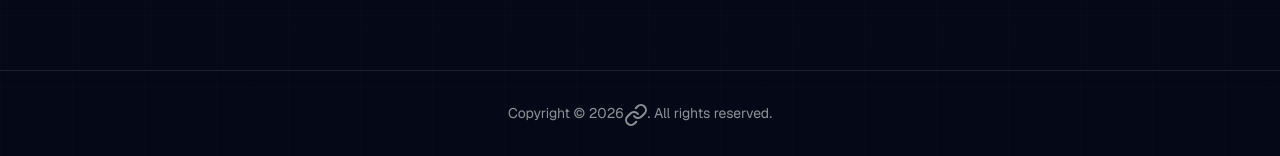
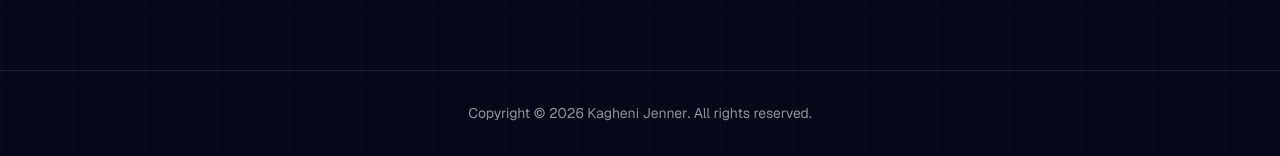
Before and after one commit to kaghenijenner/check-in, a Next.js app: page /en in a window 1280 px wide. Shown: the part 1353-1509 px from the top of the page. Built offline with nearby package versions, Linux system fonts and the light colour scheme.

Commit message:
Fix the link problem in the footer

```diff
--- a/components/layout/Footer.tsx
+++ b/components/layout/Footer.tsx
@@ -1,11 +1,18 @@
-import { Link } from "lucide-react";
+import Link from "next/link";
 
 export default function Footer() {
   return (
-    <div className="flex justify-center item-center border-t border-white/10 px-6 py-8 text-center text-sm text-white/55 md:px-10">
-      Copyright &copy; {new Date().getFullYear()}{" "}
-      <Link href="https://jennermaxim.com">Kagheni Jenner</Link>. All rights
-      reserved.
-    </div>
+    <footer className="flex justify-center item-center border-t border-white/10 px-6 py-8 text-center text-sm text-white/55 md:px-10">
+      Copyright &copy; {new Date().getFullYear()}&nbsp;
+      <Link
+        href="https://kaghenijenner.com"
+        target="_blank"
+        rel="noopener noreferrer"
+        className="transition-colors hover:text-white"
+      >
+        Kagheni Jenner
+      </Link>
+      . All rights reserved.
+    </footer>
   );
 }
```
